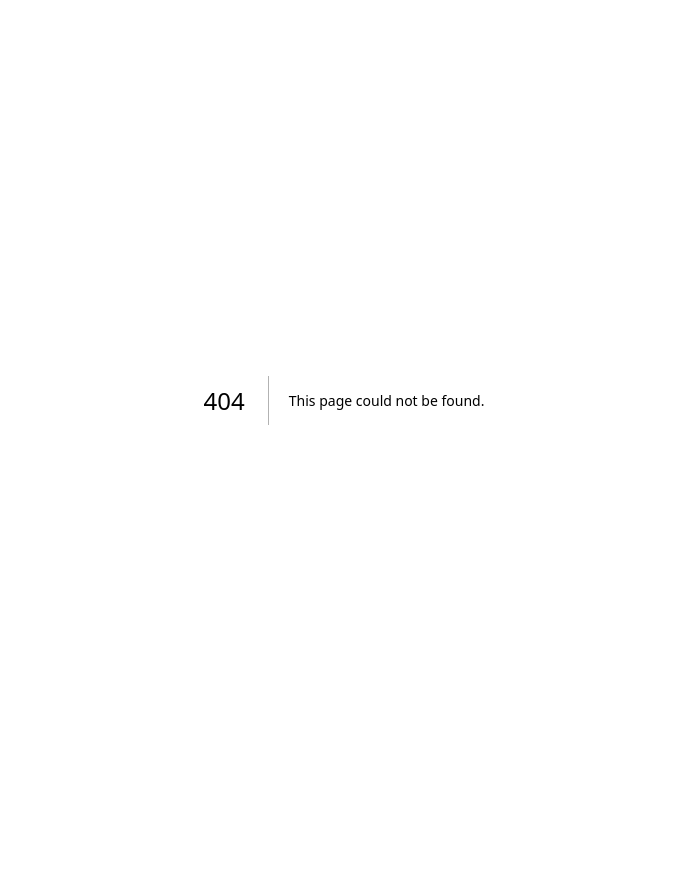
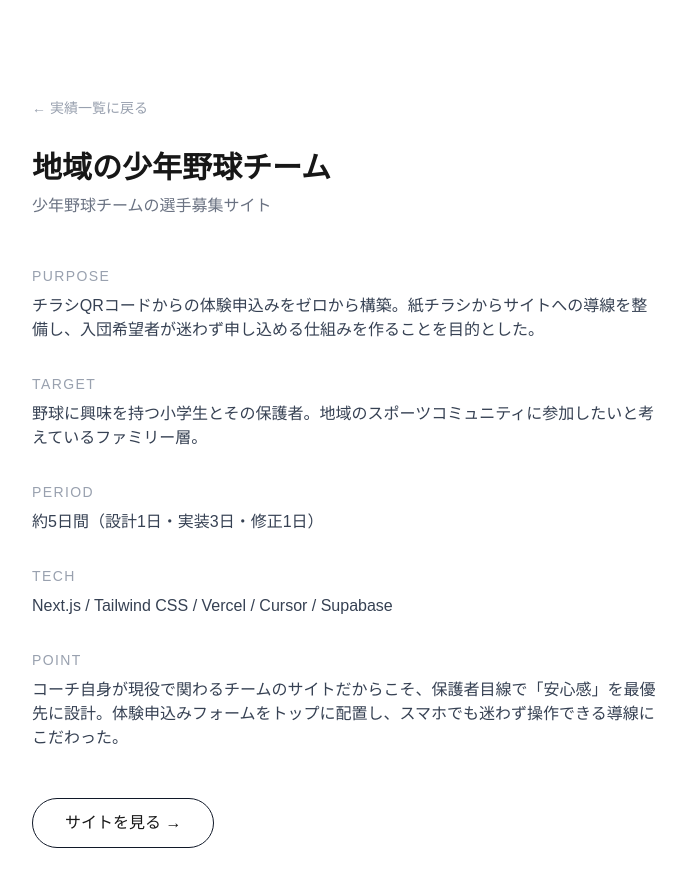
Before and after one commit to allhide911-droid/portfolio, a Next.js app: page /works/mets in a window 1280 px wide. Before the commit this address had no page. Shown: the top 886 px of the page, without its empty margins (296-982 px from the left). Before the commit the page ends 800 px from the top, so only its background shows below. Built offline with nearby package versions, Linux system fonts and the light colour scheme.

Commit message:
feat: 実績詳細ページ追加

```diff
--- a/app/page.tsx
+++ b/app/page.tsx
@@ -24,12 +24,12 @@ export default function Home() {
         <h2 className="text-2xl font-bold mb-10">Works</h2>
         <div className="grid grid-cols-1 md:grid-cols-2 gap-6">
           {[
-            { title: "田中税理士事務所", desc: "税理士事務所コーポレートサイト", url: "https://zeirishi-two.vercel.app" },
-            { title: "炎牛", desc: "焼肉店のコーポレートサイト", url: "https://yakiniku-five.vercel.app" },
-            { title: "王手将棋教室", desc: "将棋教室の集客サイト", url: "https://shogi-tawny.vercel.app" },
-            { title: "地域の少年野球チーム", desc: "少年野球チームの選手募集サイト", url: "https://mets-baseball.vercel.app" },
+            { title: "田中税理士事務所", desc: "税理士事務所コーポレートサイト", url: "/works/zeirishi" },
+            { title: "炎牛", desc: "焼肉店のコーポレートサイト", url: "/works/yakiniku" },
+            { title: "王手将棋教室", desc: "将棋教室の集客サイト", url: "/works/shogi" },
+            { title: "地域の少年野球チーム", desc: "少年野球チームの選手募集サイト", url: "/works/mets" },
           ].map((work) => (
-            <a key={work.title} href={work.url} target="_blank" rel="noopener noreferrer"
+            <a key={work.title} href={work.url}
               className="border border-gray-200 rounded-2xl p-6 hover:shadow-md transition">
               <h3 className="font-bold text-lg mb-2">{work.title}</h3>
               <p className="text-gray-500 text-sm">{work.desc}</p>
@@ -42,7 +42,7 @@ export default function Home() {
       <section className="max-w-2xl mx-auto px-6 py-24">
         <h2 className="text-2xl font-bold mb-6">Skills</h2>
         <div className="flex flex-wrap gap-3">
-          {["Next.js", "Cursor", "Vercel", "GitHub", "Supabase", "Anthropic", "Claude Code"].map((skill) => (
+          {["Next.js", "Tailwind CSS", "Cursor", "Vercel", "GitHub", "Supabase", "Anthropic", "Claude Code"].map((skill) => (
             <span key={skill} className="border border-gray-300 rounded-full px-4 py-1 text-sm text-gray-600">{skill}</span>
           ))}
         </div>
--- /dev/null
+++ b/app/works/mets/page.tsx
@@ -0,0 +1,38 @@
+import Link from "next/link";
+
+export default function Mets() {
+  return (
+    <main className="max-w-2xl mx-auto px-6 py-24">
+      <Link href="/#works" className="text-sm text-gray-400 hover:text-gray-600 mb-8 inline-block">← 実績一覧に戻る</Link>
+      <h1 className="text-3xl font-bold mb-2">地域の少年野球チーム</h1>
+      <p className="text-gray-500 mb-12">少年野球チームの選手募集サイト</p>
+
+      <div className="space-y-8">
+        <div>
+          <h2 className="text-sm tracking-widest text-gray-400 mb-2">PURPOSE</h2>
+          <p className="text-gray-700">チラシQRコードからの体験申込みをゼロから構築。紙チラシからサイトへの導線を整備し、入団希望者が迷わず申し込める仕組みを作ることを目的とした。</p>
+        </div>
+        <div>
+          <h2 className="text-sm tracking-widest text-gray-400 mb-2">TARGET</h2>
+          <p className="text-gray-700">野球に興味を持つ小学生とその保護者。地域のスポーツコミュニティに参加したいと考えているファミリー層。</p>
+        </div>
+        <div>
+          <h2 className="text-sm tracking-widest text-gray-400 mb-2">PERIOD</h2>
+          <p className="text-gray-700">約5日間（設計1日・実装3日・修正1日）</p>
+        </div>
+        <div>
+          <h2 className="text-sm tracking-widest text-gray-400 mb-2">TECH</h2>
+          <p className="text-gray-700">Next.js / Tailwind CSS / Vercel / Cursor / Supabase</p>
+        </div>
+        <div>
+          <h2 className="text-sm tracking-widest text-gray-400 mb-2">POINT</h2>
+          <p className="text-gray-700">コーチ自身が現役で関わるチームのサイトだからこそ、保護者目線で「安心感」を最優先に設計。体験申込みフォームをトップに配置し、スマホでも迷わず操作できる導線にこだわった。</p>
+        </div>
+        <a href="https://mets-baseball.vercel.app" target="_blank" rel="noopener noreferrer"
+          className="inline-block border border-gray-900 px-8 py-3 rounded-full hover:bg-gray-900 hover:text-white transition mt-4">
+          サイトを見る →
+        </a>
+      </div>
+    </main>
+  );
+}
--- /dev/null
+++ b/app/works/shogi/page.tsx
@@ -0,0 +1,38 @@
+import Link from "next/link";
+
+export default function Shogi() {
+  return (
+    <main className="max-w-2xl mx-auto px-6 py-24">
+      <Link href="/#works" className="text-sm text-gray-400 hover:text-gray-600 mb-8 inline-block">← 実績一覧に戻る</Link>
+      <h1 className="text-3xl font-bold mb-2">王手将棋教室</h1>
+      <p className="text-gray-500 mb-12">将棋教室の集客サイト</p>
+
+      <div className="space-y-8">
+        <div>
+          <h2 className="text-sm tracking-widest text-gray-400 mb-2">PURPOSE</h2>
+          <p className="text-gray-700">体験申込みのオンライン化と新規生徒獲得。チラシ配布のみだった集客をWebに拡大し、問い合わせのハードルを下げることを目的とした。</p>
+        </div>
+        <div>
+          <h2 className="text-sm tracking-widest text-gray-400 mb-2">TARGET</h2>
+          <p className="text-gray-700">将棋に興味を持つ小中学生とその保護者。集中力や論理的思考力を伸ばしたいと考えている親御さん。</p>
+        </div>
+        <div>
+          <h2 className="text-sm tracking-widest text-gray-400 mb-2">PERIOD</h2>
+          <p className="text-gray-700">約5日間（設計1日・実装3日・修正1日）</p>
+        </div>
+        <div>
+          <h2 className="text-sm tracking-widest text-gray-400 mb-2">TECH</h2>
+          <p className="text-gray-700">Next.js / Tailwind CSS / Vercel / Cursor</p>
+        </div>
+        <div>
+          <h2 className="text-sm tracking-widest text-gray-400 mb-2">POINT</h2>
+          <p className="text-gray-700">伝統文化の重厚感を出しつつ、子どもでも親しみやすいデザインに。体験申込みボタンを目立たせ、迷わず行動できる導線を意識した。</p>
+        </div>
+        <a href="https://shogi-tawny.vercel.app" target="_blank" rel="noopener noreferrer"
+          className="inline-block border border-gray-900 px-8 py-3 rounded-full hover:bg-gray-900 hover:text-white transition mt-4">
+          サイトを見る →
+        </a>
+      </div>
+    </main>
+  );
+}
--- /dev/null
+++ b/app/works/yakiniku/page.tsx
@@ -0,0 +1,38 @@
+import Link from "next/link";
+
+export default function Yakiniku() {
+  return (
+    <main className="max-w-2xl mx-auto px-6 py-24">
+      <Link href="/#works" className="text-sm text-gray-400 hover:text-gray-600 mb-8 inline-block">← 実績一覧に戻る</Link>
+      <h1 className="text-3xl font-bold mb-2">炎牛</h1>
+      <p className="text-gray-500 mb-12">焼肉店のコーポレートサイト</p>
+
+      <div className="space-y-8">
+        <div>
+          <h2 className="text-sm tracking-widest text-gray-400 mb-2">PURPOSE</h2>
+          <p className="text-gray-700">食べログ・ぐるなびに頼らない自社集客の確立。SNSからの流入を受け止めるランディングページとして機能させることを目的とした。</p>
+        </div>
+        <div>
+          <h2 className="text-sm tracking-widest text-gray-400 mb-2">TARGET</h2>
+          <p className="text-gray-700">20〜40代のグルメ志向な男女。記念日や接待利用を検討しているファミリー・カップル層。</p>
+        </div>
+        <div>
+          <h2 className="text-sm tracking-widest text-gray-400 mb-2">PERIOD</h2>
+          <p className="text-gray-700">約5日間（設計1日・実装3日・修正1日）</p>
+        </div>
+        <div>
+          <h2 className="text-sm tracking-widest text-gray-400 mb-2">TECH</h2>
+          <p className="text-gray-700">Next.js / Tailwind CSS / Vercel / Cursor</p>
+        </div>
+        <div>
+          <h2 className="text-sm tracking-widest text-gray-400 mb-2">POINT</h2>
+          <p className="text-gray-700">炭火の熱さや煙、肉の質感を視覚的に伝えるため、ダークトーンの背景と炎をイメージした配色を採用。食欲をそそる写真の見せ方にこだわった。</p>
+        </div>
+        <a href="https://yakiniku-five.vercel.app" target="_blank" rel="noopener noreferrer"
+          className="inline-block border border-gray-900 px-8 py-3 rounded-full hover:bg-gray-900 hover:text-white transition mt-4">
+          サイトを見る →
+        </a>
+      </div>
+    </main>
+  );
+}
--- /dev/null
+++ b/app/works/zeirishi/page.tsx
@@ -0,0 +1,38 @@
+import Link from "next/link";
+
+export default function Zeirishi() {
+  return (
+    <main className="max-w-2xl mx-auto px-6 py-24">
+      <Link href="/#works" className="text-sm text-gray-400 hover:text-gray-600 mb-8 inline-block">← 実績一覧に戻る</Link>
+      <h1 className="text-3xl font-bold mb-2">田中税理士事務所</h1>
+      <p className="text-gray-500 mb-12">税理士事務所コーポレートサイト</p>
+
+      <div className="space-y-8">
+        <div>
+          <h2 className="text-sm tracking-widest text-gray-400 mb-2">PURPOSE</h2>
+          <p className="text-gray-700">新規顧客獲得のためのWeb集客強化。既存の紙媒体中心の営業から脱却し、オンラインからの問い合わせ増加を目指した。</p>
+        </div>
+        <div>
+          <h2 className="text-sm tracking-widest text-gray-400 mb-2">TARGET</h2>
+          <p className="text-gray-700">開業・法人設立を検討している30〜50代の経営者・個人事業主。税務や確定申告に不安を感じている層。</p>
+        </div>
+        <div>
+          <h2 className="text-sm tracking-widest text-gray-400 mb-2">PERIOD</h2>
+          <p className="text-gray-700">約5日間（設計1日・実装3日・修正1日）</p>
+        </div>
+        <div>
+          <h2 className="text-sm tracking-widest text-gray-400 mb-2">TECH</h2>
+          <p className="text-gray-700">Next.js / Tailwind CSS / Vercel / Cursor</p>
+        </div>
+        <div>
+          <h2 className="text-sm tracking-widest text-gray-400 mb-2">POINT</h2>
+          <p className="text-gray-700">「信頼感」と「親しみやすさ」を両立するデザインにこだわった。専門用語を避けたわかりやすいコピーと、清潔感のある配色で士業特有の堅さを和らげた。</p>
+        </div>
+        <a href="https://zeirishi-two.vercel.app" target="_blank" rel="noopener noreferrer"
+          className="inline-block border border-gray-900 px-8 py-3 rounded-full hover:bg-gray-900 hover:text-white transition mt-4">
+          サイトを見る →
+        </a>
+      </div>
+    </main>
+  );
+}
```
